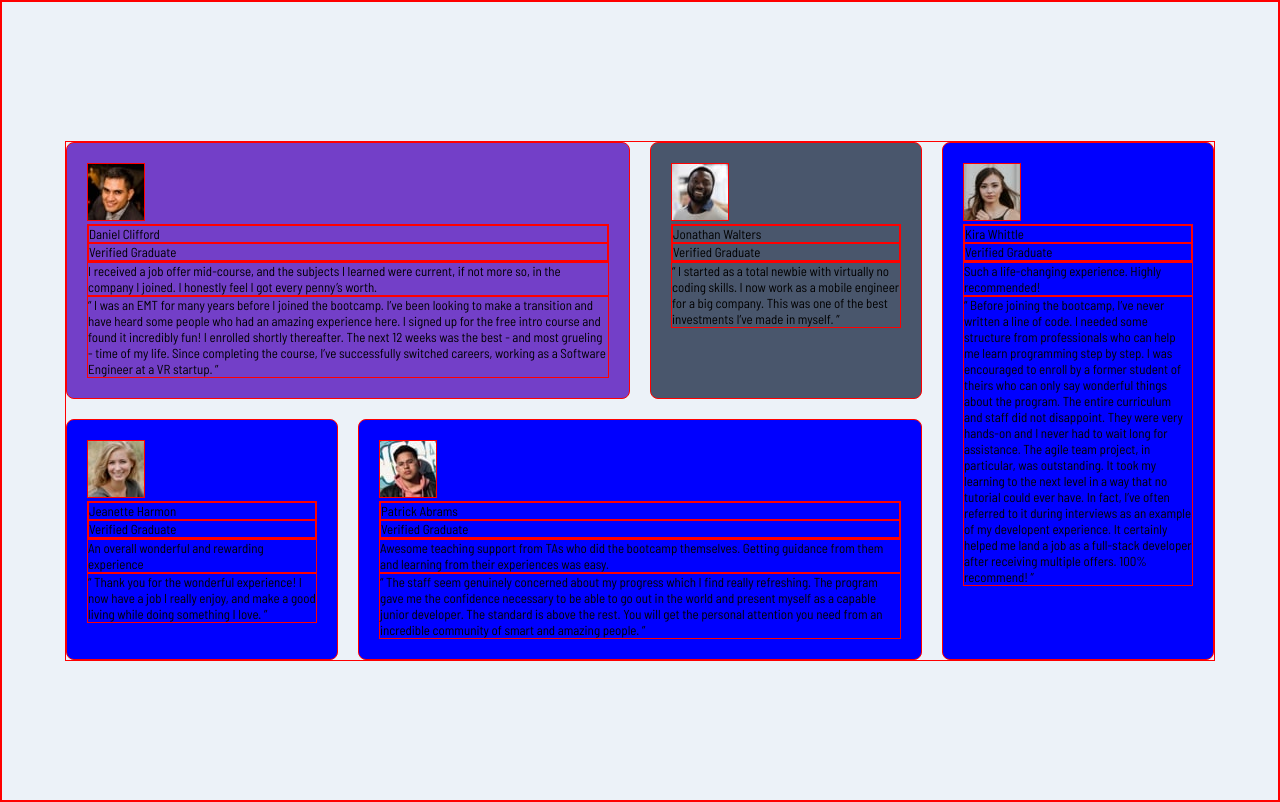
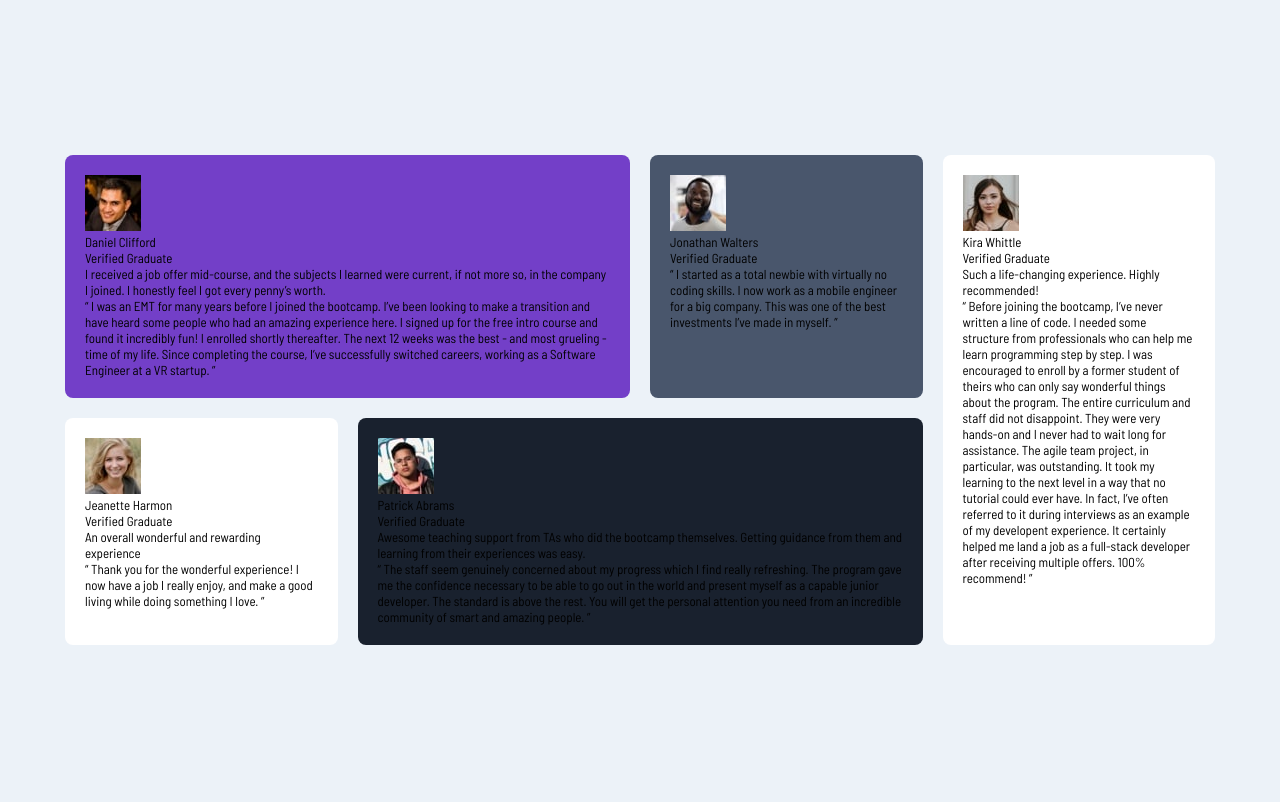
Before and after one commit to EddyTech-Genius/testimonials-grid-section-main, a plain HTML site: page index.html in a window 1280 px wide. Drawn offline with Linux system fonts and the light colour scheme.

Commit message:
changes again

```diff
--- a/style.css
+++ b/style.css
@@ -4,7 +4,6 @@
 
 
 *{
-    border: 1px solid red;
     box-sizing: border-box;
     margin: 0;
     padding: 0;
@@ -47,16 +46,19 @@ body{
 
 .card_third{
     grid-row: 2;
+    background-color: white;
 }
 
 .card_fourth{
     grid-row: 2;
     grid-column: 2/4;
+    background-color: hsl(219, 29%, 14%);
 }
 
 .card_fifth{
     grid-column: 4/4;
     grid-row: 1/3;
+    background-color: white;
 }
 
 .heading{
```
